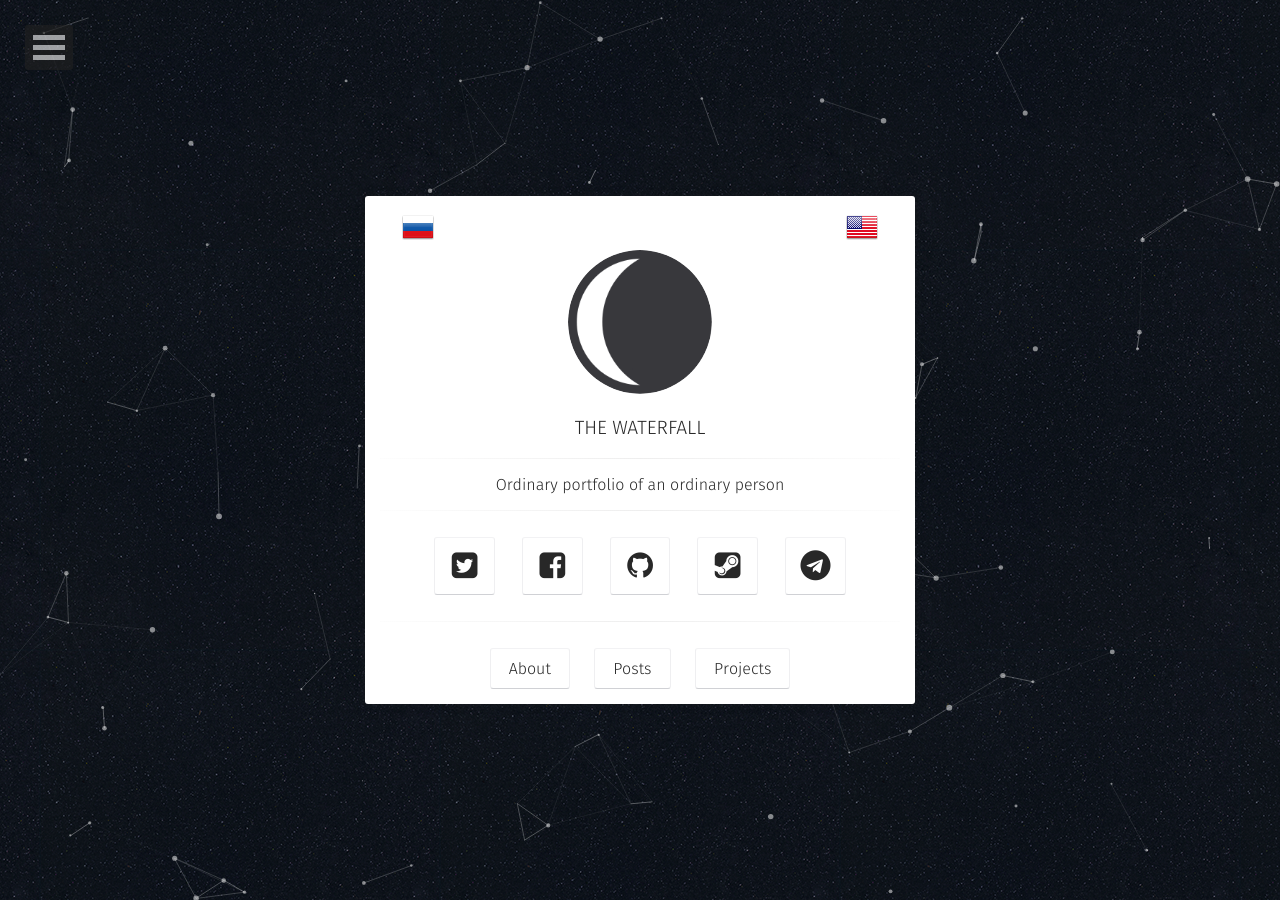
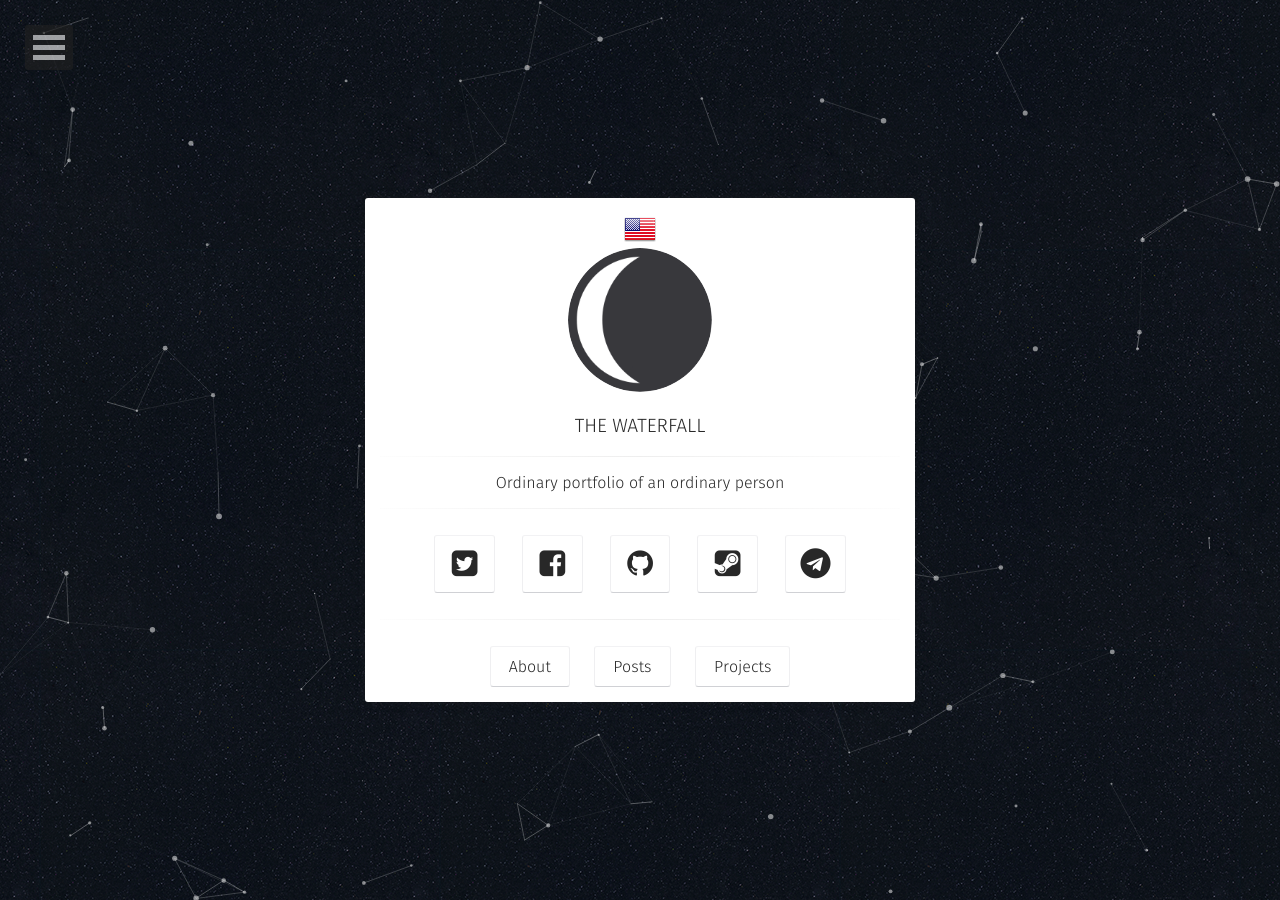
Before and after one commit to THEWaterfall/THEWaterfall.github.io, a Jekyll site: the page built from index.html, in a window 1280 px wide. Built offline with Jekyll 4.4.1, drawn with Linux system fonts in a browser that asks for light colours; some web fonts are replaced.

Commit message:
lang fixes

```diff
--- a/_layouts/home.html
+++ b/_layouts/home.html
@@ -21,12 +21,8 @@ layout: compress
 
             <div class="row">
 
-           			<a href="#" style="display:inline-block; width: 75px">
-            				<img src="{{site.url}}/assets/img/ru.png" alt="leng">
-            		</a>
-
-					<a href="#" style="display:inline-block; width: 75px; margin-left: 365px">
-            				<img src="{{site.url}}/assets/img/us.png" alt="leng">
+					<a href="#">
+            				<img src="{{site.url}}/assets/img/us.png" alt="Change language to English">
             		</a>
 
                     <a href="{{ site.url }}">
```
